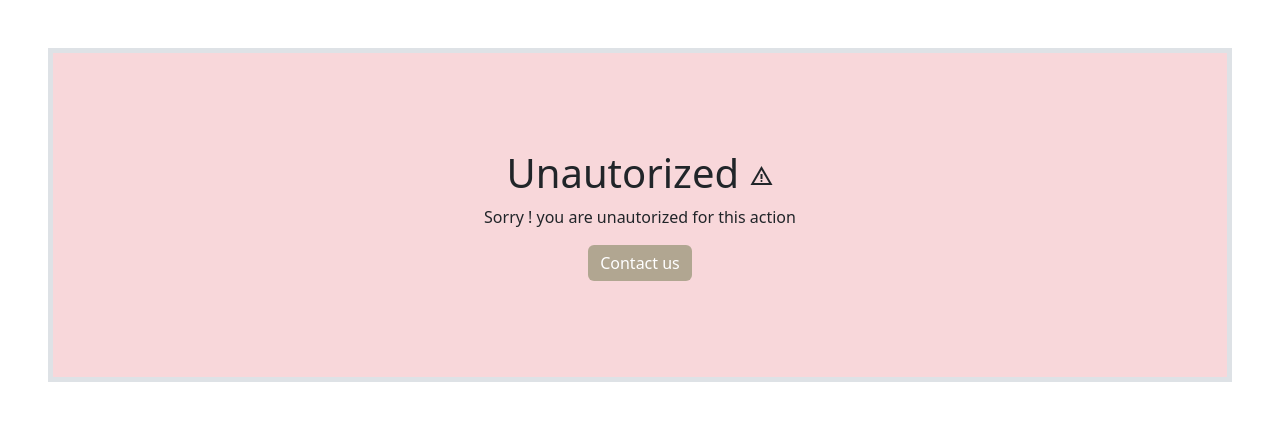
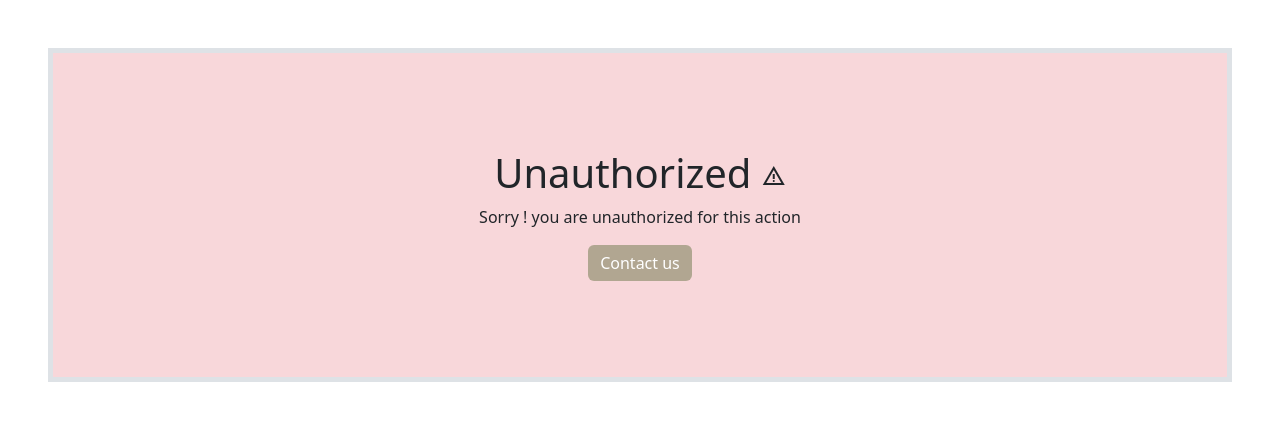
Before and after one commit to Aseelalshammrani/Roommate, a Django app: page /not/authorized in a window 1280 px wide. Shown: the part 86-512 px from the top of the page. Run offline with Django 5.2, Linux system fonts and the light colour scheme.

Commit message:
edit on design in main app

```diff
--- a/RoommateProject/main/templates/main/filter_page.html
+++ b/RoommateProject/main/templates/main/filter_page.html
@@ -7,11 +7,9 @@
 <div class="container">
     <div class="row shadow-lg p-3 mb-5 bg-body-tertiary rounded m-5">
         <div class="col d-flex justify-content-center align-items-center">
-            <h1 class="display-2">Find your Roommate in our Website</h1>
+            <h1 class="display-2">Find your Roommate in our website</h1>
         </div>
-
     </div>
-
 </div>
 <section class="container">
 <div class="row">
@@ -23,7 +21,6 @@
 <div class="col">
 <div>
     <hr>
-
 </div>
 </div>
 </section>
--- a/RoommateProject/main/templates/main/home.html
+++ b/RoommateProject/main/templates/main/home.html
@@ -1,7 +1,7 @@
 {% extends 'main/base.html' %}
 {% load static %}
 
-{% block title %}Home{% endblock%}
+{% block title %}Roommate{% endblock%}
 {% block content%}
 
 
@@ -115,7 +115,7 @@
             <h6 class="adv-title card-text">The Duration :{{advertisement.duration_residence}} {{advertisement.type_of_duration}}</h6>
             </div>
             <div class="d-flex justify-content-end align-items-center">
-                <a href="{% url 'advertisements:advertisement_details_view' advertisement.id %}"><span class="adv-arrow material-symbols-outlined text-dark">arrow_forward</span></a>
+                <a href="{% url 'advertisements:advertisement_details_view' advertisement.id %}"><span class="adv-arrow material-symbols-outlined text-dark rounded-circle bg-body-secondary">arrow_forward</span></a>
             </div>
         </div>
     </div>
--- a/RoommateProject/main/templates/main/not_authorized.html
+++ b/RoommateProject/main/templates/main/not_authorized.html
@@ -1,12 +1,12 @@
 {% extends 'main/base.html' %}
 {%load static %}
-{% block title %}Not authorized{% endblock%}
+{% block title %}Unauthorized{% endblock%}
 {% block content%}
 <div class="container1 m-5 m-5 p-5 border border-5 p-3 mb-2 bg-danger-subtle text-emphasis-warning">
     <div class="row">
         <div class="col m-5 text-center">
-            <h1>Unautorized <span class="material-symbols-outlined">warning</span></h1>
-            <p>Sorry ! you are unautorized for this action</p>
+            <h1>Unauthorized <span class="material-symbols-outlined">warning</span></h1>
+            <p>Sorry ! you are unauthorized for this action</p>
             <a href="{% url 'main:contact_us_view' %}" class="btn btn-outline-secondary">Contact us</a>
         </div>
 
```
Also changed, not shown: RoommateProject/media/images/aparte.jpg (added), RoommateProject/media/images/aparte_47176Wy.jpg (added).
